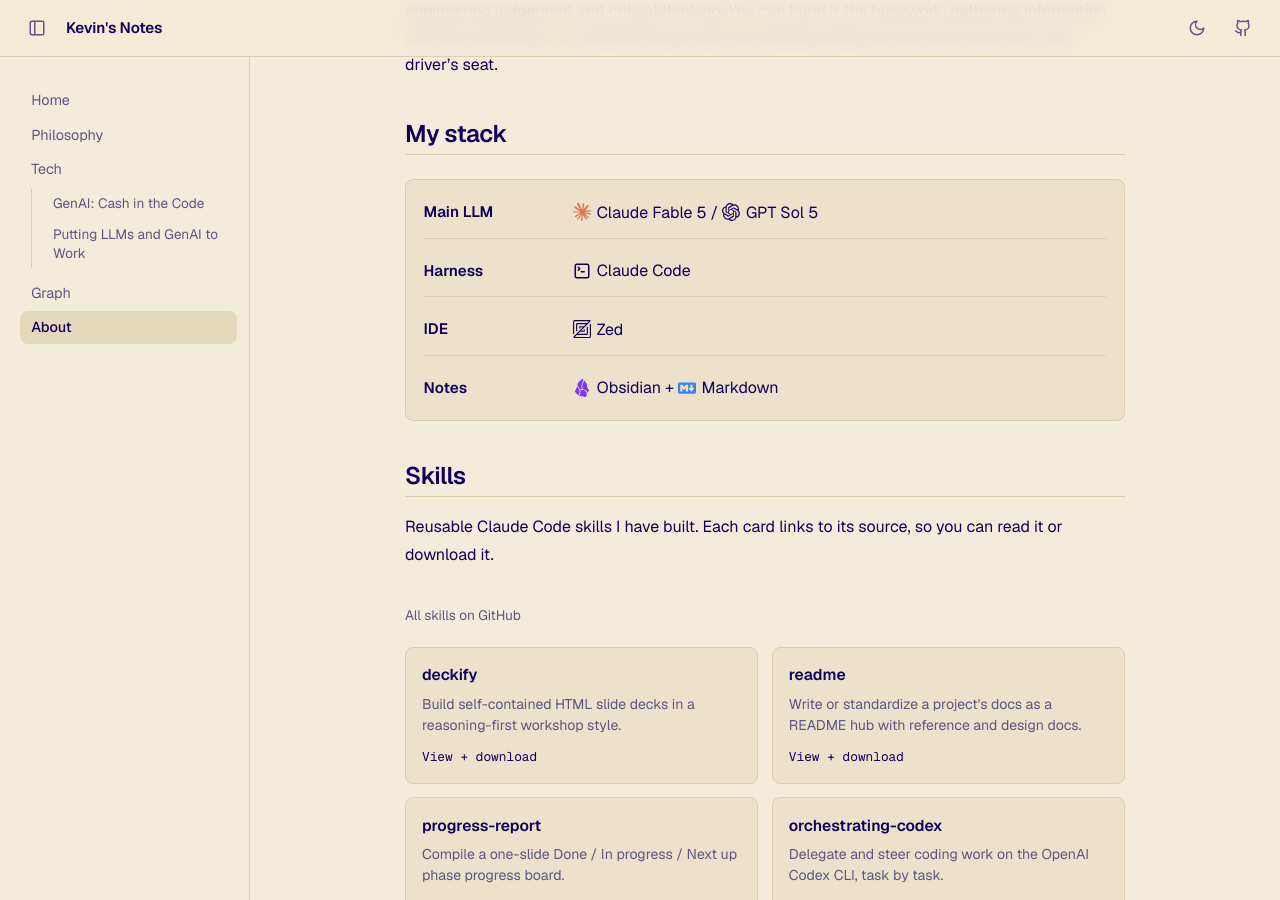
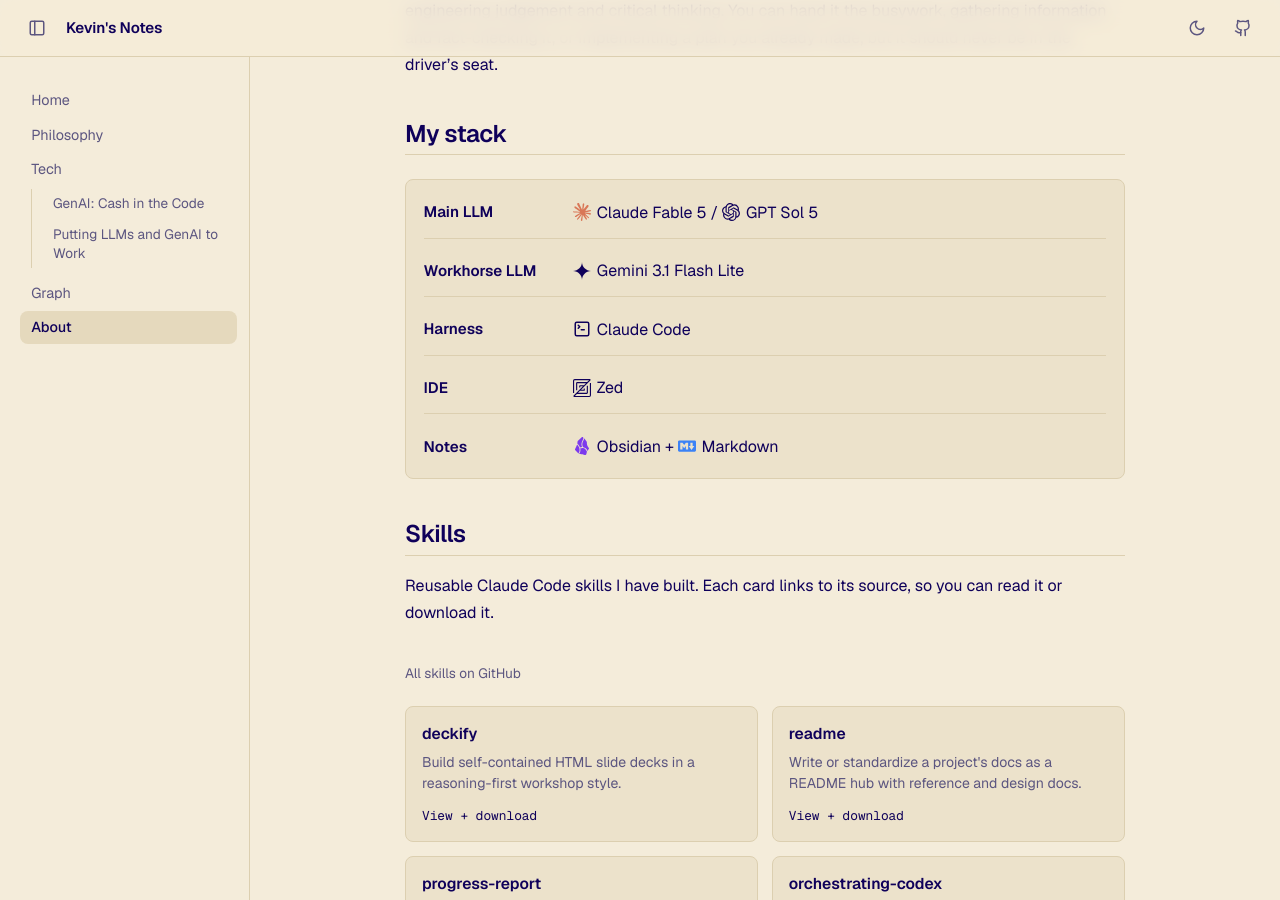
Before and after one commit to kevin-aoun/blog, a Jekyll site: the page built from about.md, in a window 1280 px wide and 900 px high, scrolled down 375 px. Built offline with Jekyll 4.4.1, drawn with Linux system fonts in a browser that asks for light colours.

Commit message:
Add Workhorse LLM (Gemini 3.1 Flash Lite) to the stack
Co-Authored-By: Claude Fable 5 <noreply@anthropic.com>

```diff
--- a/about.md
+++ b/about.md
@@ -15,6 +15,7 @@ I don't write my posts with AI. I believe AI is an assistant, not a replacement
 
 <ul class="stack">
   <li class="stack-item"><span class="stack-role">Main LLM</span><span class="stack-tool"><span class="tool-ic tool-ic--claude">{% include_relative assets/icons/claude.svg %}</span>Claude Fable 5 / <span class="tool-ic">{% include_relative assets/icons/openai.svg %}</span>GPT Sol 5</span></li>
+  <li class="stack-item"><span class="stack-role">Workhorse LLM</span><span class="stack-tool"><span class="tool-ic">{% include_relative assets/icons/gemini.svg %}</span>Gemini 3.1 Flash Lite</span></li>
   <li class="stack-item"><span class="stack-role">Harness</span><span class="stack-tool"><span class="tool-ic">{% include_relative assets/icons/terminal.svg %}</span>Claude Code</span></li>
   <li class="stack-item"><span class="stack-role">IDE</span><span class="stack-tool"><span class="tool-ic">{% include_relative assets/icons/zed.svg %}</span>Zed</span></li>
   <li class="stack-item"><span class="stack-role">Notes</span><span class="stack-tool"><span class="tool-ic tool-ic--obsidian">{% include_relative assets/icons/obsidian.svg %}</span>Obsidian + <span class="tool-ic tool-ic--md">{% include_relative assets/icons/markdown.svg %}</span>Markdown</span></li>
```
Also changed, not shown: assets/icons/gemini.svg (added).
